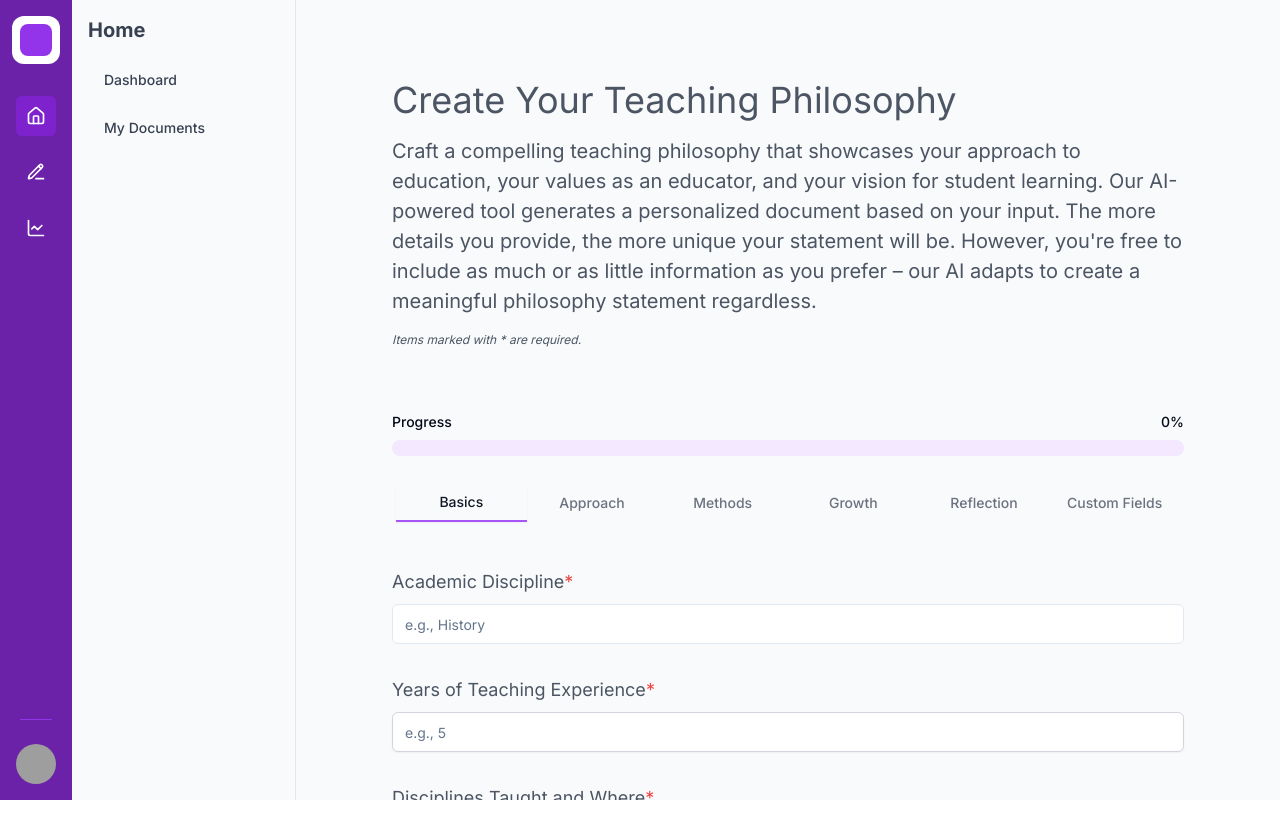
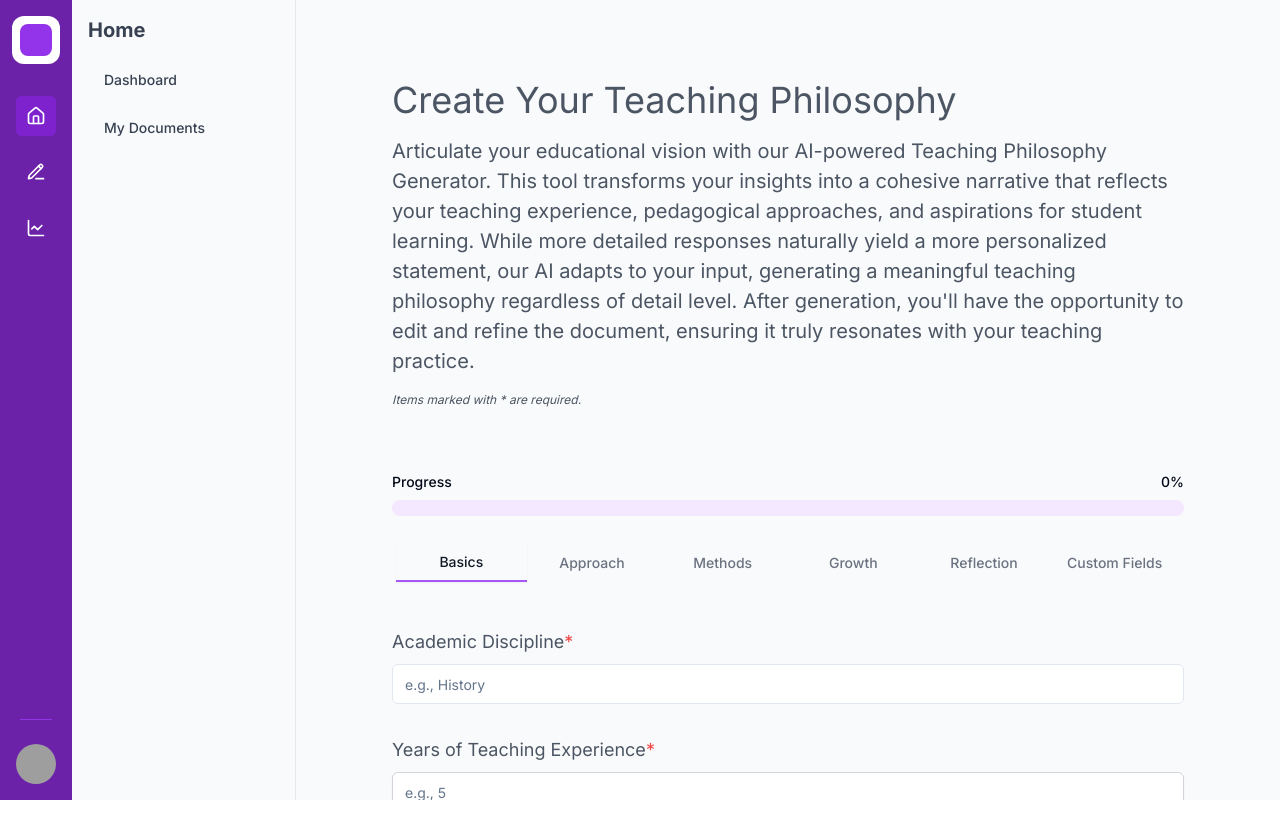
Before and after one commit to Naxus28/lumina.ai, a Next.js app: page /teaching-philosophy in a window 1280 px wide. Shown: the top 838 px of the page. Built offline with nearby package versions, Linux system fonts and the light colour scheme; grey boxes are pictures that could not be loaded.

Commit message:
Edits description

```diff
--- a/app/(auth)/teaching-philosophy/page.tsx
+++ b/app/(auth)/teaching-philosophy/page.tsx
@@ -290,11 +290,12 @@ const TeachingPhilosophyGenerator = () => {
 			<Container paddingX="none">
 				<H1>Create Your Teaching Philosophy</H1>
 				<Paragraph>
-					Craft a compelling teaching philosophy that showcases your approach to education, your values as an educator,
-					and your vision for student learning. Our AI-powered tool generates a personalized document based on your
-					input. The more details you provide, the more unique your statement will be. However, you're free to include
-					as much or as little information as you prefer – our AI adapts to create a meaningful philosophy statement
-					regardless.
+					Articulate your educational vision with our AI-powered Teaching Philosophy Generator. This tool transforms
+					your insights into a cohesive narrative that reflects your teaching experience, pedagogical approaches, and
+					aspirations for student learning. While more detailed responses naturally yield a more personalized statement,
+					our AI adapts to your input, generating a meaningful teaching philosophy regardless of detail level. After
+					generation, you'll have the opportunity to edit and refine the document, ensuring it truly resonates with your
+					teaching practice.
 				</Paragraph>
 				<Span className="text-xs block mt-2 italic">Items marked with * are required.</Span>
 			</Container>
@@ -587,7 +588,7 @@ const TeachingPhilosophyGenerator = () => {
 							className="space-y-8"
 						>
 							<div className="space-y-8">
-								<h3 className="text-lg font-semibold">Custom Fields</h3>
+								<h3 className={cn('text-lg text-left mb-2 text-gray-600 font-normal', 'block')}>Custom Fields</h3>
 								<p className="text-sm text-gray-600">
 									Add any additional information that you feel is important to your teaching philosophy. For example,
 									you might add a field for "Desired Teaching Discipline" to specify a subject area you're interested in
```
